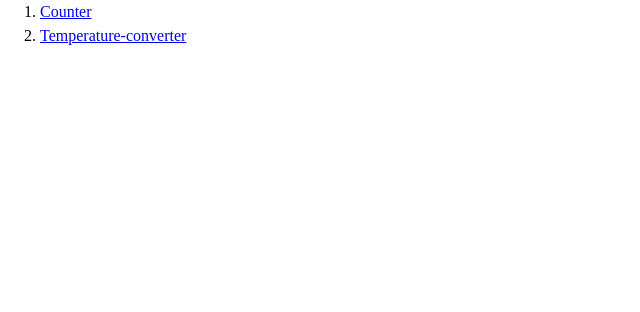
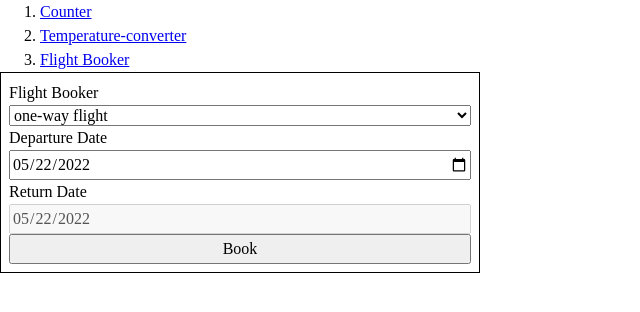
Before and after one commit to rainmodred/7GUIs-react, a React (Vite) app: page /flight-booker in a window 1280 px wide. Shown: the top 312 px of the page, without its empty margins (0-640 px from the left). Built offline with nearby package versions, Linux system fonts and the light colour scheme.

Commit message:
Add FlightBooker

```diff
--- a/src/App.tsx
+++ b/src/App.tsx
@@ -1,18 +1,38 @@
 import { Routes, Route, Link } from 'react-router-dom';
 
 import Counter from './components/Counter/Counter';
+import FlightBooker from './components/FlightBooker/FlightBooker';
 import TemperatureConverter from './components/TemperatureConverter/TemperatureConverter';
+
+type Route = {
+  title: string;
+  path: string;
+};
+
+const routes: Route[] = [
+  {
+    title: 'Counter',
+    path: '/counter',
+  },
+  {
+    title: 'Temperature-converter',
+    path: '/temperature-converter',
+  },
+  {
+    title: 'Flight Booker',
+    path: '/flight-booker',
+  },
+];
 
 function App() {
   return (
     <div className="App">
       <ol>
-        <li>
-          <Link to="/counter">Counter</Link>
-        </li>
-        <li>
-          <Link to="/temperature-converter">Temperature-converter</Link>
-        </li>
+        {routes.map(({ title, path }, index) => (
+          <li key={index}>
+            <Link to={`${path}`}>{title}</Link>
+          </li>
+        ))}
       </ol>
       <Routes>
         <Route path="/counter" element={<Counter />} />
@@ -20,6 +40,7 @@ function App() {
           path="/temperature-converter"
           element={<TemperatureConverter />}
         />
+        <Route path="/flight-booker/" element={<FlightBooker />} />
       </Routes>
     </div>
   );
--- /dev/null
+++ b/src/components/FlightBooker/FlightBooker.module.css
@@ -0,0 +1,7 @@
+.wrapper {
+  display: flex;
+  flex-direction: column;
+  max-width: 30rem;
+  border: 1px solid black;
+  padding: 0.5rem;
+}
--- /dev/null
+++ b/src/components/FlightBooker/FlightBooker.tsx
@@ -0,0 +1,71 @@
+import { useState } from 'react';
+
+import styles from './FlightBooker.module.css';
+
+const options = [
+  { name: 'one-way flight', value: 'one-way' },
+  { name: 'return flight', value: 'return' },
+];
+
+export default function FlightBooker() {
+  const [selectedValue, setSelectedValue] = useState('one-way');
+  const [departureDate, setDepartureDate] = useState(
+    new Date().toISOString().slice(0, 10),
+  );
+  const [returnDate, setReturnDate] = useState(
+    new Date().toISOString().slice(0, 10),
+  );
+
+  function handleChange(e: React.ChangeEvent<HTMLSelectElement>) {
+    setSelectedValue(e.target.value);
+  }
+
+  function handleDepartureDateChange(e: React.ChangeEvent<HTMLInputElement>) {
+    setDepartureDate(e.target.value);
+  }
+  function handleReturnDateChange(e: React.ChangeEvent<HTMLInputElement>) {
+    setReturnDate(e.target.value);
+  }
+
+  function handleBook() {
+    console.log('do something');
+  }
+
+  const isReturnDateDisabled = selectedValue === 'one-way';
+  const isBookDisabled =
+    new Date(returnDate).getTime() < new Date(departureDate).getTime();
+
+  return (
+    <div className={styles.wrapper}>
+      <div>Flight Booker</div>
+      <select value={selectedValue} onChange={handleChange}>
+        {options.map(({ name, value }) => (
+          <option key={value} value={value}>
+            {name}
+          </option>
+        ))}
+      </select>
+      <label htmlFor="departure date">Departure Date</label>
+      <input
+        name="departure date"
+        id="departure date"
+        type="date"
+        value={departureDate}
+        onChange={handleDepartureDateChange}
+      />
+      <label htmlFor="return date">Return Date</label>
+      <input
+        disabled={isReturnDateDisabled}
+        name="return date"
+        id="return date"
+        type="date"
+        value={returnDate}
+        onChange={handleReturnDateChange}
+      />
+
+      <button onClick={handleBook} disabled={isBookDisabled}>
+        Book
+      </button>
+    </div>
+  );
+}
```
Also changed, not shown: 1 other file (tests, documents, lock files or other folders).
